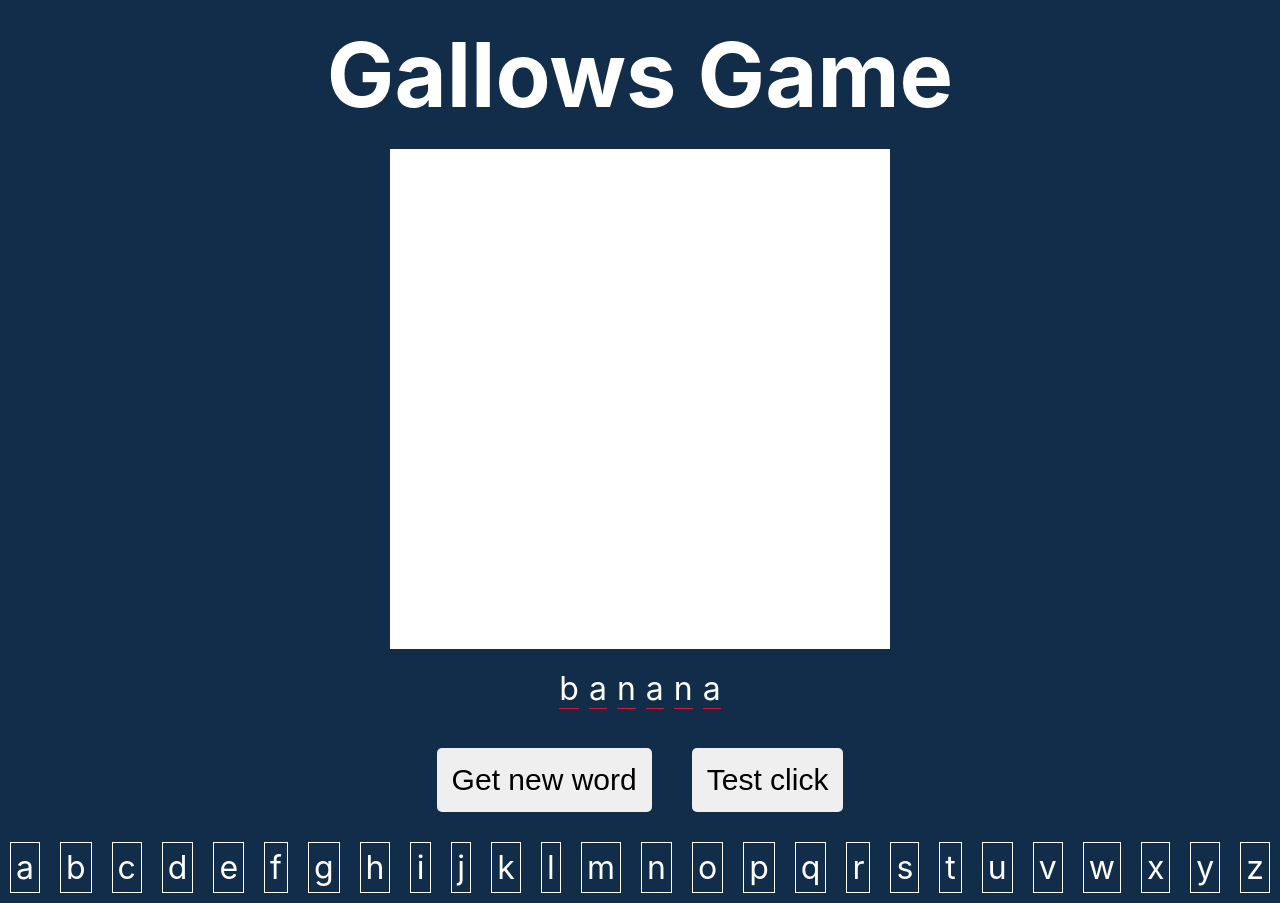
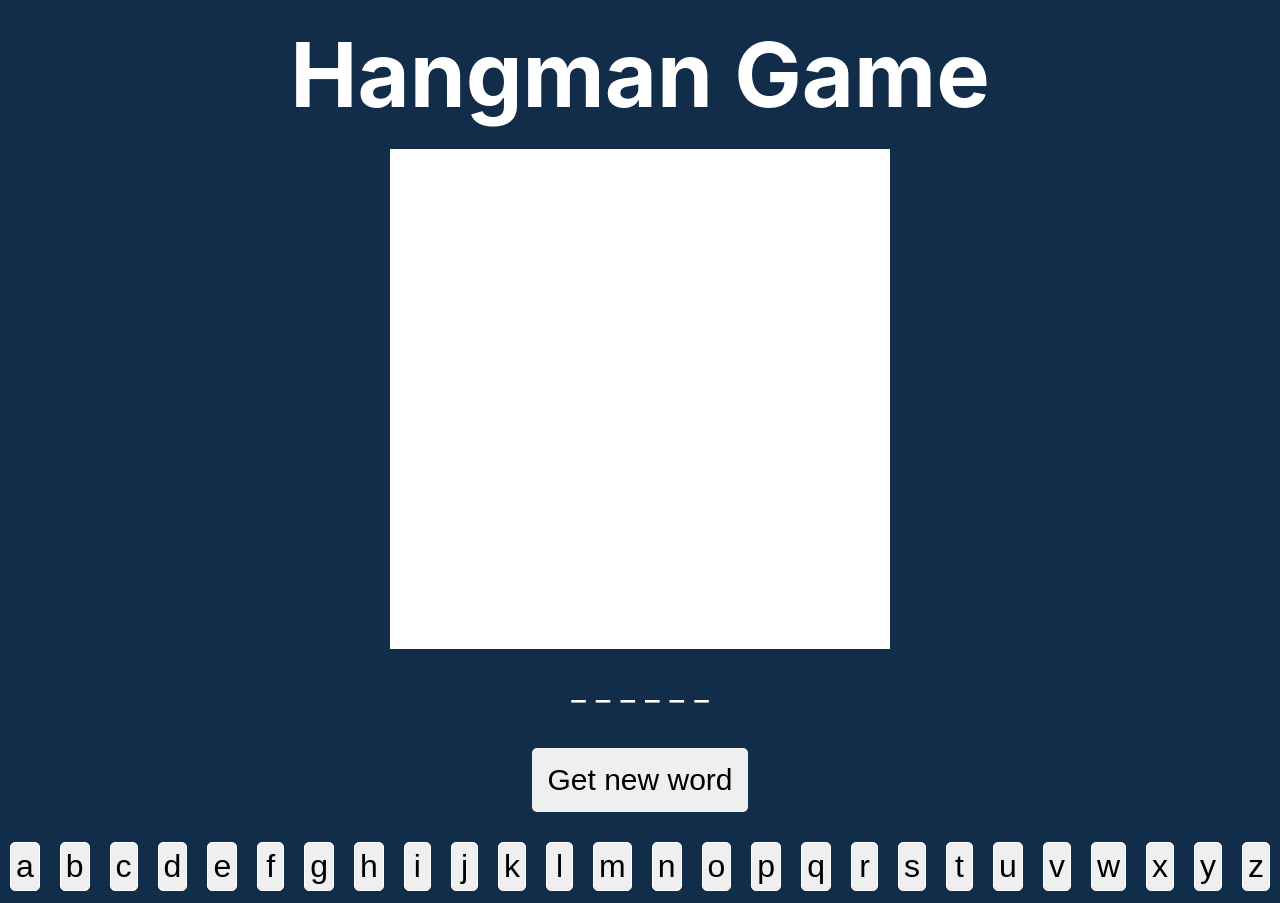
Before and after one commit to zZavarnoy/hangman-game, a React (Create React App) app: page / in a window 1280 px wide. Built offline with nearby package versions, Linux system fonts and the light colour scheme; the HTML template or start-up script is replaced by a standard one.

Commit message:
added tracking letters and disable pressed letters

```diff
--- a/src/App.css
+++ b/src/App.css
@@ -27,7 +27,7 @@ button {
 }
 
 .letter {
-    width: 30px;
+    width: 40px;
     font-size: 32px;
     margin: 10px;
     padding: 5px;
@@ -49,8 +49,4 @@ button {
 
 .word-by-letter {
     margin: 5px;
-    border-bottom: solid crimson 1px;
 }
-.green-letter {
-    background-color: green;
-}
--- a/src/App.js
+++ b/src/App.js
@@ -14,16 +14,30 @@ function App() {
     const [word, setWord] = useState(newWord);
     const setWordHandler = () => {
         setWord(words[getRandomInt(words.length)].split(""));
+        setCorrectLetters([]);
+    };
+    console.log(word);
+
+    const [correctLetters, setCorrectLetters] = useState([]);
+
+    const searchLetterHandler = (letter) => {
+        if (word.includes(letter)) {
+            if (!correctLetters.includes(letter)) {
+                setCorrectLetters((correctLetters) => [
+                    ...correctLetters,
+                    letter,
+                ]);
+            }
+        }
     };
 
     return (
         <div className="App">
-            <h1>Gallows Game</h1>
+            <h1>Hangman Game</h1>
             <div className="img-box"></div>
-            <WordByLetter word={word} letter={word} />
+            <WordByLetter word={word} correctLetters={correctLetters} />
             <button onClick={setWordHandler}>Get new word</button>
-            <button>Test click</button>
-            <Alphabet />
+            <Alphabet searchLetter={searchLetterHandler} />
         </div>
     );
 }
--- a/src/components/Alphabet.jsx
+++ b/src/components/Alphabet.jsx
@@ -1,11 +1,17 @@
 import alphabet from "../data/alphabet";
 import Letter from "./Letter";
 
-function Alphabet() {
+function Alphabet({ searchLetter }) {
     return (
         <div className="alphabet">
             {alphabet.map((letter, index) => {
-                return <Letter key={index} letter={letter} />;
+                return (
+                    <Letter
+                        key={index}
+                        letter={letter}
+                        searchLetter={searchLetter}
+                    />
+                );
             })}
         </div>
     );
--- a/src/components/Letter.jsx
+++ b/src/components/Letter.jsx
@@ -1,13 +1,22 @@
-function Letter({ letter }) {
+import { useState } from "react";
+
+function Letter({ letter, searchLetter }) {
+    const [disabled, setDisabled] = useState(false);
+
     const trackingLetterHandler = (e) => {
         const tracking = e.target.innerHTML;
-        console.log(tracking);
+        searchLetter(tracking);
+        setDisabled(true);
     };
 
     return (
-        <span className="letter" onClick={trackingLetterHandler}>
+        <button
+            className="letter"
+            onClick={trackingLetterHandler}
+            disabled={disabled}
+        >
             {letter}
-        </span>
+        </button>
     );
 }
 
--- a/src/components/WordByLetter.jsx
+++ b/src/components/WordByLetter.jsx
@@ -1,11 +1,10 @@
-function WordByLetter({ word, letter }) {
+function WordByLetter({ word, correctLetters }) {
     return (
         <div className="word">
-            {console.log(word)}
             {word.map((letter, index) => {
                 return (
-                    <span key={index} id={index} className="word-by-letter">
-                        {letter}
+                    <span key={index} className="word-by-letter">
+                        {correctLetters.includes(letter) ? letter : "_"}
                     </span>
                 );
             })}
```
